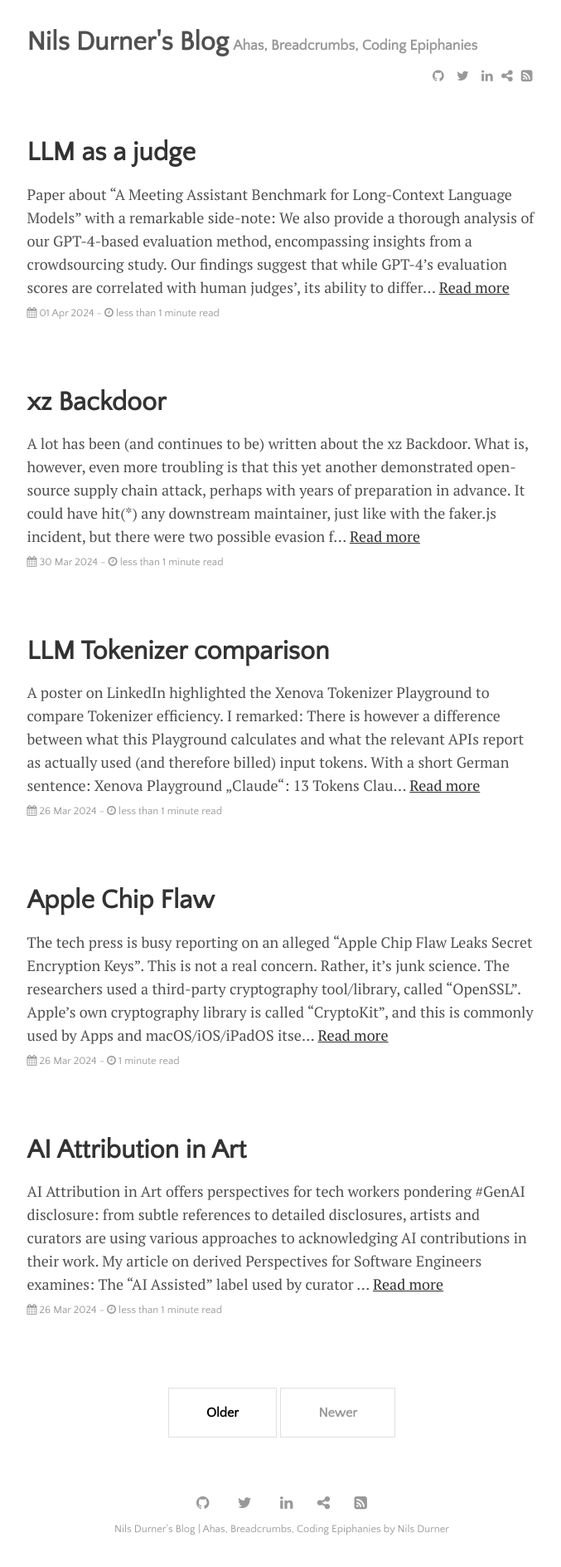
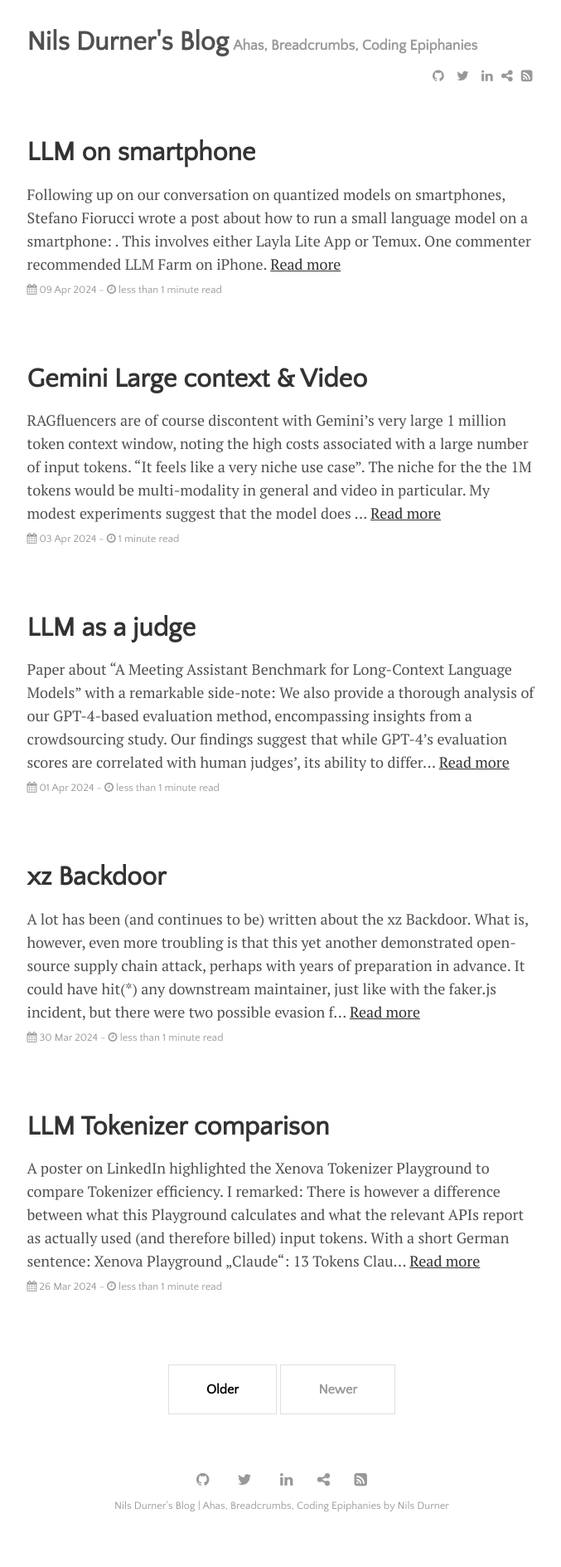
Before and after one commit to ndurner/ndurner.github.io, a Jekyll site: the page built from index.html, in a window 1280 px wide. Shown: the whole page at 83% size, without its empty margins (300-977 px from the left). Built offline with Jekyll 4.4.1, drawn with Linux system fonts in a browser that asks for light colours; the list of posts is cut into pages by our own code; after the commit the page ends 1860 px from its top, so only the background shows below that.

Commit message:
new posts

```diff
--- a/_posts/2024-03-25-ai-attribution-art.md
+++ b/_posts/2024-03-25-ai-attribution-art.md
@@ -18,3 +18,15 @@ My article on derived [Perspectives for Software Engineers](https://www.linkedin
 As AI becomes increasingly interwoven with our development lifecycle, tech stacks and products, the art community's thoughtful exploration of authorship, originality, and ethical AI use may offer valuable insights for our own practices. While it's unlikely that there's a one-size-fits-all solution, these examples provide food-for-thought as we consider the nuances of transparent and responsible AI attribution in our own fast-paced industry.
 
 Whether you're a software engineer or in any other role shaping tech solutions, I invite you to explore these perspectives and consider how they might inform our work.
+
+\
+[Update]: Related: this article from Stanford Institute for Human-Centered Artificial Intelligence (HAI) on AI adoption in Healthcare: https://lnkd.in/gyuF65Qq.
+
+This article raises considerations that parallel those discussed in my article: \
+❗ "Doctors and patients may have very different perceptions about what level of disclosure is appropriate."
+
+❗ the counterintuitive consideration that "opaque poorly-performing models are less likely to generate a lawsuit than easy-to-understand better performing models" and
+
+❗ hospitals thus "need to be fastidious about documenting precise details of the tool they’ve deployed, like which model version it is and which software package it’s using".
+
+These parallels underscore the importance of nuanced, context-sensitive approaches to AI attribution and the value of cross-disciplinary dialog.
--- /dev/null
+++ b/_posts/2024-04-03-gemini-video-large-context.md
@@ -0,0 +1,17 @@
+---
+layout: post
+title: "Gemini Large context & Video"
+date: 2024-04-03
+tags: [gemini, llm, large context]
+---
+
+RAGfluencers are of course discontent with Gemini's very large 1 million token context window, noting the high costs associated with a large number of input tokens. "It feels like a very niche use case".
+
+The niche for the the 1M tokens would be multi-modality in general and video in particular. My modest experiments suggest that the model does not (just) work on extracted still images (as I understood from their paper), but at the same time considers the audio as well. Would appreciate some more rigorous analysis thereof! ([LinkedIn](https://www.linkedin.com/feed/update/urn:li:activity:7181231366213136384?commentUrn=urn%3Ali%3Acomment%3A%28activity%3A7181231366213136384%2C7181238881818677248%29&dashCommentUrn=urn%3Ali%3Afsd_comment%3A%287181238881818677248%2Curn%3Ali%3Aactivity%3A7181231366213136384%29))
+
+[Update:] Test-setup: a video of wandering around the office and giving names to items. Along the way, tipping over the hand-sanitizer bottle "Erika".\
+Result: Gemini (via Google AI Studio) can reproduce the items and names, but misses the toppeled bottle (when asked "what happened to Erika"). When asked if it fell to the floor, Gemini said Yes (it did not).
+
+My conclusion:
+* it does combine video and audio
+* but it may still be still images from the video, perhaps passed to the LLM with timestamps along with timestamps from an audio transcript
--- /dev/null
+++ b/_posts/2024-04-09-llm-on-smartphone.md
@@ -0,0 +1,10 @@
+---
+layout: post
+title: "LLM on smartphone"
+date: 2024-04-09
+tags: [llm, slm, smartphone, llamacpp, gguf, quantization, layla]
+---
+
+Following up on [our conversation](https://www.linkedin.com/feed/update/urn:li:activity:7183003138419744768?commentUrn=urn%3Ali%3Acomment%3A%28activity%3A7183003138419744768%2C7183008781155393536%29&replyUrn=urn%3Ali%3Acomment%3A%28activity%3A7183003138419744768%2C7183063800957259776%29&dashCommentUrn=urn%3Ali%3Afsd_comment%3A%287183008781155393536%2Curn%3Ali%3Aactivity%3A7183003138419744768%29&dashReplyUrn=urn%3Ali%3Afsd_comment%3A%287183063800957259776%2Curn%3Ali%3Aactivity%3A7183003138419744768%29) on quantized models on smartphones, Stefano Fiorucci wrote a post about how to run a small language model on a smartphone: [](https://www.linkedin.com/posts/stefano-fiorucci_llm-genai-edgecomputing-activity-7183365537618411520-PU2s?utm_source=share&utm_medium=member_desktop).
+
+This involves either Layla Lite App or Temux. One commenter recommended [LLM Farm](https://llmfarm.site/) on iPhone.
```
